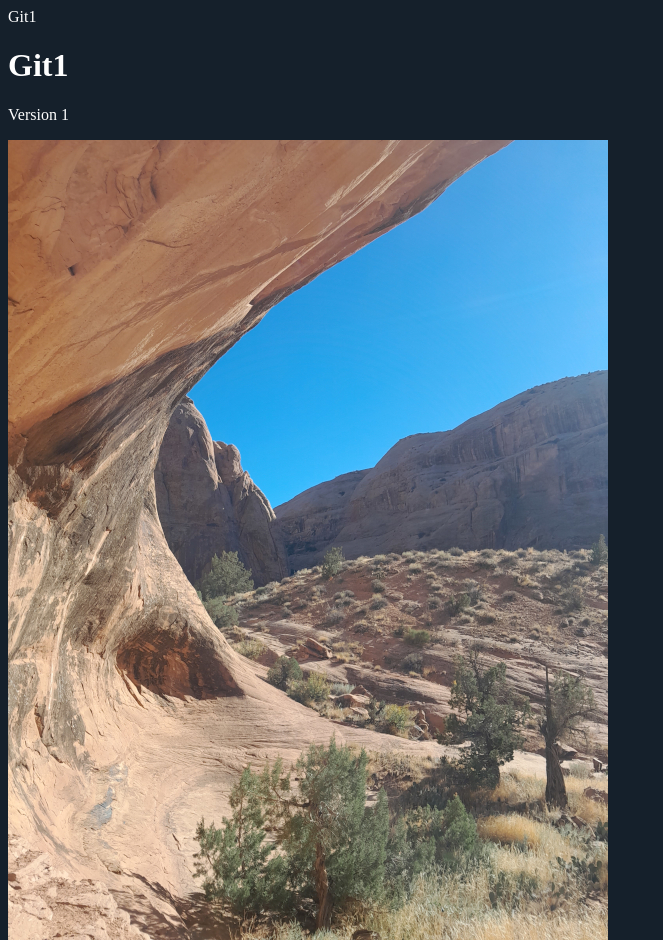
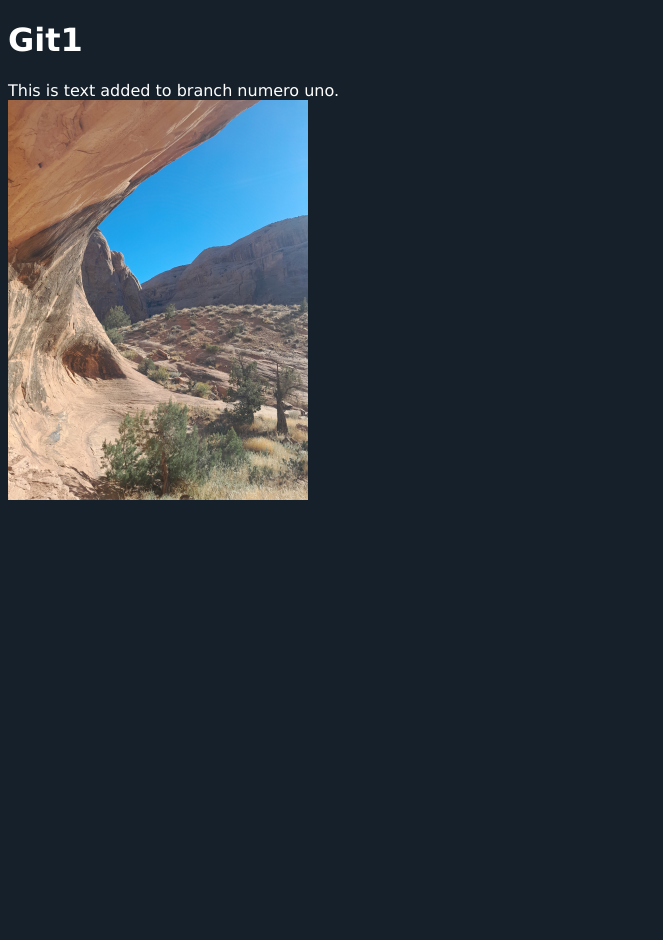
Before and after one commit to wrdickson/git1, a plain HTML site: page index.html in a window 1280 px wide. Shown: the whole page, without its empty margins (0-663 px from the left). After the commit the page ends 800 px from the top, so only its background shows below. Drawn offline with Linux system fonts and the light colour scheme.

Commit message:
fixed head

```diff
--- a/index.html
+++ b/index.html
@@ -3,13 +3,13 @@
 <head>
   <meta charset="UTF-8">
   <meta name="viewport" content="width=device-width, initial-scale=1.0">
-  <link rel="stylesheet" href="style.css"
+  <link rel="stylesheet" href="style.css"/>
   <title>Git1</title>
 </head>
 <body>
   <h1>Git1</h1>
-  <p>Version 1</p>
-  <img src="canyon.jpg" width="600"/>
+  <div>This is text added to branch numero uno.</div>
+  <img src="canyon.jpg" width="300"/>
 
 </body>
 </html>
--- a/style.css
+++ b/style.css
@@ -1,4 +1,5 @@
 body {
   background-color: #15202b;
   color: #ffffff;
+  font-family: Verdana, Geneva, Tahoma, sans-serif;
 }
```
